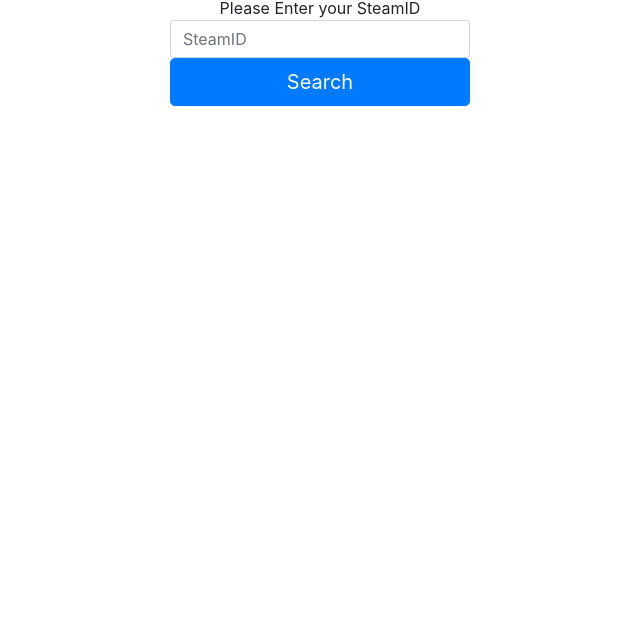
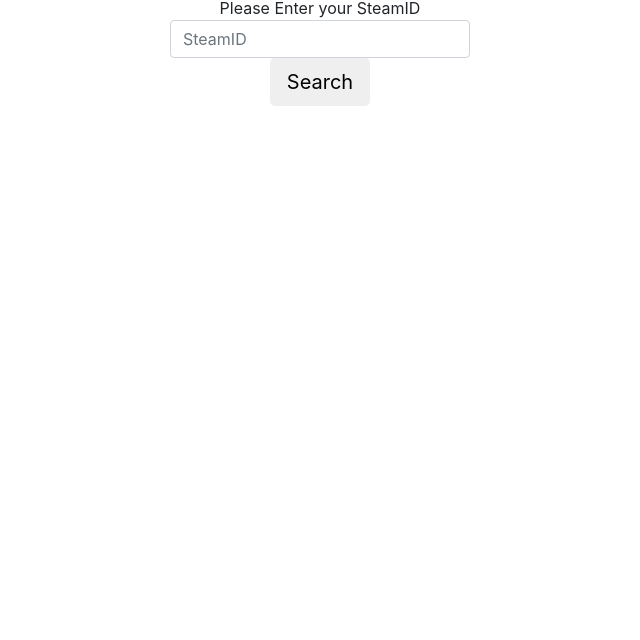
Before and after one commit to aebaack/hackcu-project, a website: page site/index.html in a window 1280 px wide. Shown: the part 160-800 px from the top of the page, without its empty margins (320-960 px from the left). Drawn offline with nearby package versions, Linux system fonts and the light colour scheme.

Commit message:
fixed button issue

```diff
--- a/site/index.html
+++ b/site/index.html
@@ -15,7 +15,8 @@
         <h1>Blow Some Steam</h1>
         <form class="form-search">
             <h2>Find your steam info</h2>
-            Please Enter your SteamID<input id="searchSteamID" class="form-control" placeholder="SteamID" required="" type="text"> <button id="searchButton" class="btn btn-lg btn-primary btn-block" type="search">Search</button>
+            Please Enter your SteamID<input id="searchSteamID" class="form-control" placeholder="SteamID" required="" type="text">
+            <button id="searchButton" class="btn btn-lg" type="button">Search</button>
         </form>
     </body>
 </html>
--- a/site/script.js
+++ b/site/script.js
@@ -1,6 +1,8 @@
 $(document).ready(() => {
     document.getElementById("searchButton").addEventListener("click", function(){
         console.log("click works");
+        var input = document.getElementById("searchSteamID").value;
+        console.log(input);
         $.get("http://api.steampowered.com/ISteamUserStats/GetGlobalAchievementPercentagesForApp/v0002/?gameid=440&format=xml", function(data){
             console.log("succees");
             console.log(data);
```
